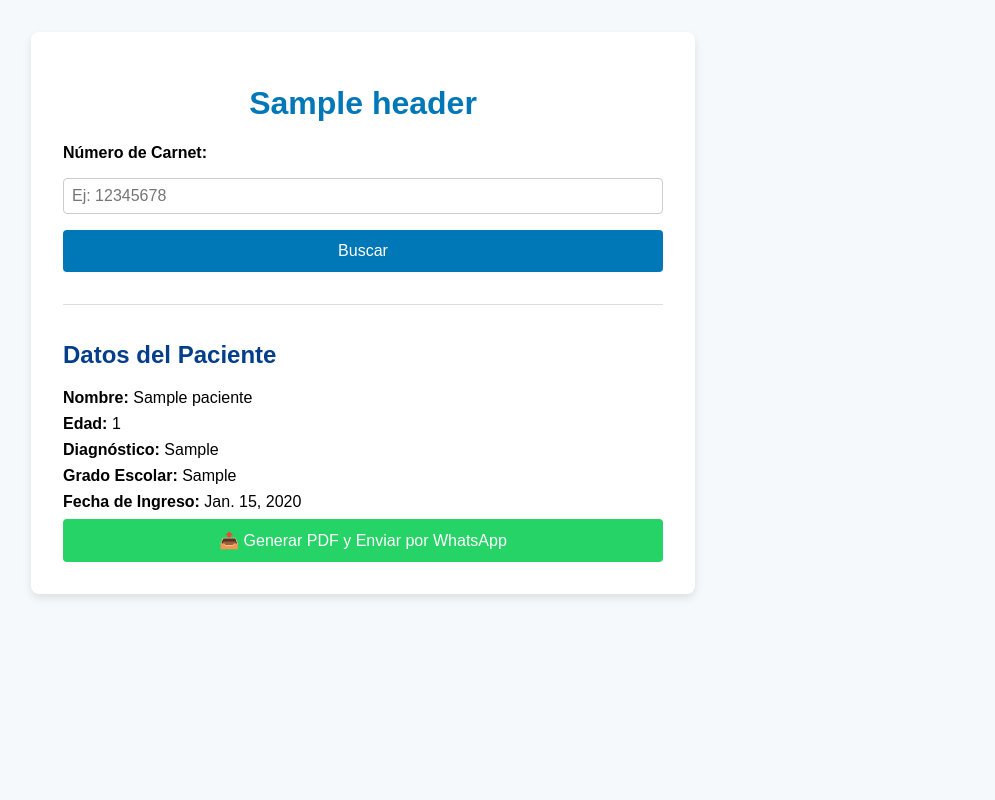
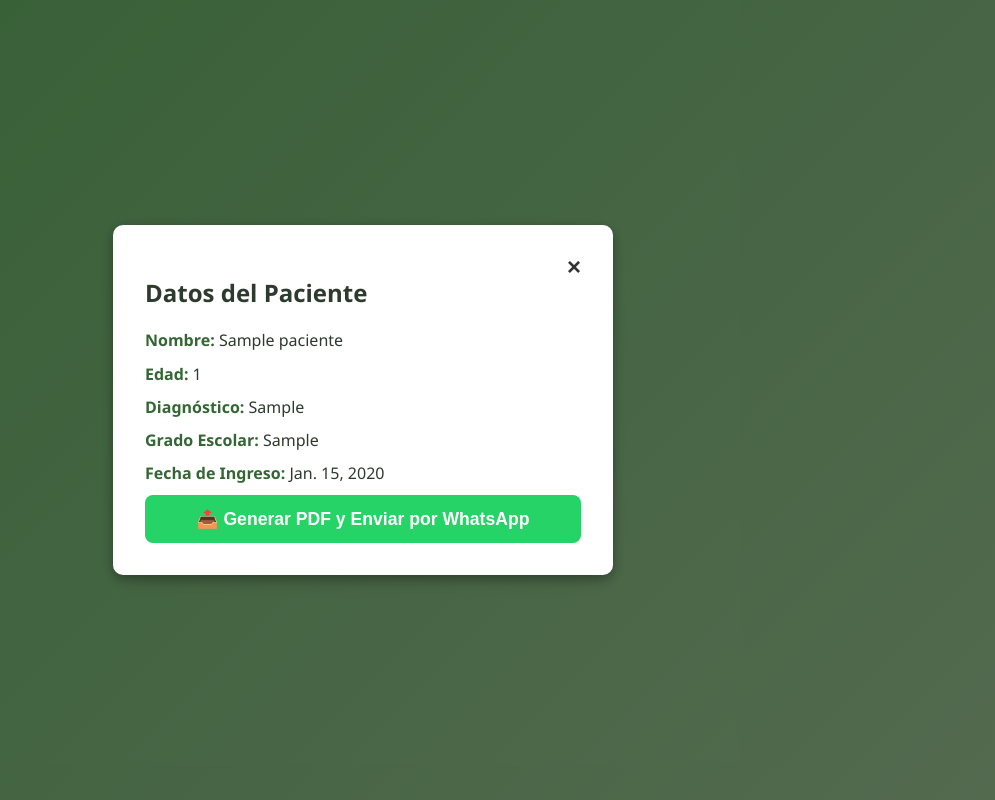
Before and after one commit to baronsmv/kiosco_crit, a Django app: template backend/pacientes/templates/pacientes/buscar_paciente.html in a window 1280 px wide. Shown: the whole page, without its empty margins (277-1272 px from the left). Run offline with Django 5.2, Linux system fonts and the light colour scheme; tables that the repository leaves empty hold one stand-in row (values such as "Sample post"); the template is opened without the code that fills it: values that come from a table or form of the project are taken from there, most other values are stand-ins (such as "Sample title", 1, 10 or a date in 2020).

Commit message:
Better frontend, with a modal for patient data.

```diff
--- a/backend/pacientes/static/pacientes/css/buscar_paciente.css
+++ b/backend/pacientes/static/pacientes/css/buscar_paciente.css
@@ -1,29 +1,37 @@
-:root {
-    --bg-color: #f5f9fc;
-    --primary-color: #0077b6;
-    --secondary-color: #023e8a;
-    --text-color: #333;
+/* Reset básico */
+* {
+    box-sizing: border-box;
 }
 
 body {
-    font-family: Arial, sans-serif;
-    background-color: var(--bg-color);
+    font-family: 'Segoe UI', Tahoma, Geneva, Verdana, sans-serif;
+    background: linear-gradient(135deg, #6abf69 0%, #a8d5a0 100%);
+    min-height: 100vh;
     margin: 0;
+    display: flex;
+    justify-content: center;
+    align-items: flex-start;
     padding: 2rem;
+    color: #2d3a2e;
 }
 
 .container {
-    max-width: 600px;
     margin: auto;
     background: white;
-    padding: 2rem;
-    border-radius: 8px;
-    box-shadow: 0 4px 8px rgba(0,0,0,0.1);
+    border-radius: 12px;
+    box-shadow: 0 8px 24px rgba(0, 0, 0, 0.15);
+    padding: 2.5rem 3rem;
+    max-width: 480px;
+    width: 100%;
+    animation: fadeInUp 0.6s ease forwards;
 }
 
 h1 {
-    color: var(--primary-color);
     text-align: center;
+    font-weight: 700;
+    font-size: 2.2rem;
+    margin-bottom: 1.8rem;
+    color: #336633;
 }
 
 form {
@@ -33,44 +41,244 @@ form {
 }
 
 label {
-    font-weight: bold;
+    font-weight: 600;
+    font-size: 1rem;
+    margin-bottom: 0.3rem;
 }
 
 input[type="text"] {
-    padding: 0.5rem;
+    padding: 0.6rem 1rem;
+    border: 2px solid #a8d5a0;
+    border-radius: 8px;
     font-size: 1rem;
-    border: 1px solid #ccc;
-    border-radius: 4px;
+    transition: border-color 0.3s ease;
+}
+
+input[type="text"]:focus {
+    outline: none;
+    border-color: #4caf50;
+    box-shadow: 0 0 8px #a8d5a0;
 }
 
 button {
-    background-color: var(--primary-color);
+    background-color: #4caf50;
     color: white;
-    padding: 0.75rem;
+    padding: 0.75rem 1rem;
     border: none;
-    font-size: 1rem;
-    border-radius: 4px;
+    border-radius: 8px;
+    font-weight: 700;
+    font-size: 1.1rem;
     cursor: pointer;
+    transition: background-color 0.25s ease;
 }
 
-button:hover {
-    background-color: var(--secondary-color);
+button:hover,
+button:focus {
+    background-color: #388e3c;
 }
 
-.datos-paciente {
-    margin-top: 2rem;
-    border-top: 1px solid #ddd;
-    padding-top: 1rem;
+.form-group {
+    display: flex;
+    flex-direction: column;
+    align-items: center;
+    text-align: center;
+    margin-bottom: 1.5rem;
 }
 
-.datos-paciente h2 {
-    color: var(--secondary-color);
+.form-group label {
+    font-weight: 600;
+    font-size: 1rem;
+    margin-bottom: 0.5rem;
+}
+
+.form-group input {
+    padding: 0.6rem 1rem;
+    border: 2px solid #a8d5a0;
+    border-radius: 8px;
+    font-size: 1rem;
+}
+
+.modal {
+    position: fixed;
+    top: 0;
+    left: 0;
+    width: 100vw;
+    height: 100vh;
+    background-color: rgba(0, 0, 0, 0.5);
+    display: flex;
+    justify-content: center;
+    align-items: center;
+    opacity: 0;
+    pointer-events: none;
+    z-index: 10000;
+    transition: opacity 0.3s ease;
+}
+
+.modal.visible {
+    display: flex;
+}
+
+.modal.show {
+    opacity: 1;
+    pointer-events: auto;
+}
+
+.modal-content {
+    background-color: white;
+    border-radius: 10px;
+    padding: 2rem;
+    width: 90%;
+    max-width: 500px;
+    box-shadow: 0 4px 12px rgba(0, 0, 0, 0.3);
+    transform: translateY(20px);
+    opacity: 0;
+    transition: transform 0.3s ease, opacity 0.3s ease;
+}
+
+.modal.show .modal-content {
+    transform: translateY(0);
+    opacity: 1;
+}
+
+.close-btn {
+    position: absolute;
+    top: 1rem;
+    right: 1rem;
+    font-size: 1.5rem;
+    background: transparent;
+    border: none;
+    cursor: pointer;
+    color: #333;
+}
+
+.modal:focus {
+    outline: none;
+}
+
+.modal-content:focus {
+    outline: 2px solid #2a9d8f;
 }
 
 .dato {
-    margin-bottom: 0.5rem;
+    margin-bottom: 0.7rem;
+    font-size: 1rem;
 }
 
 .dato span {
-    font-weight: bold;
+    font-weight: 600;
+    color: #336633;
 }
+
+button[style] {
+    margin-top: 1.2rem;
+    width: 100%;
+    font-size: 1.15rem;
+    padding: 0.85rem;
+    border-radius: 8px;
+    border: none;
+    cursor: pointer;
+    transition: background-color 0.25s ease;
+}
+
+button[style]:hover,
+button[style]:focus {
+    background-color: #1ebe47 !important;
+}
+
+p[style] {
+    font-weight: 600;
+    font-size: 1rem;
+}
+
+/* Animaciones */
+@keyframes fadeInUp {
+    from {
+        opacity: 0;
+        transform: translateY(20px);
+    }
+    to {
+        opacity: 1;
+        transform: translateY(0);
+    }
+}
+
+@keyframes fadeIn {
+    from {
+        opacity: 0;
+    }
+    to {
+        opacity: 1;
+    }
+}
+
+/* Íconos */
+.input-group {
+    position: relative;
+    display: flex;
+    align-items: center;
+}
+
+.input-group.error input {
+    border-color: #e63946;
+    box-shadow: 0 0 6px #e63946aa;
+}
+
+.icon-error {
+    position: absolute;
+    right: 10px;
+    width: 20px;
+    height: 20px;
+    pointer-events: none;
+    background: url('#icon-error') no-repeat center;
+    fill: #e63946;
+}
+
+/* Como background url con símbolo no funciona en todos los navegadores,
+   usaremos ::after con SVG inline */
+.input-group.error::after {
+    content: '';
+    position: absolute;
+    right: 10px;
+    width: 20px;
+    height: 20px;
+    background: none;
+    pointer-events: none;
+    mask: url('#icon-error') no-repeat center;
+    -webkit-mask: url('#icon-error') no-repeat center;
+    background-color: #e63946;
+}
+
+/* Mensajes de error */
+.error-message {
+    color: #e63946;
+    font-weight: 600;
+    margin-top: 0.25rem;
+    font-size: 0.9rem;
+}
+
+/* Botón verde WhatsApp con hover */
+.btn-whatsapp {
+    background-color: #25D366;
+    color: white;
+    border: none;
+    padding: 0.85rem 1rem;
+    border-radius: 8px;
+    cursor: pointer;
+    font-weight: 700;
+    font-size: 1.1rem;
+    transition: background-color 0.25s ease;
+    width: 100%;
+}
+
+.btn-whatsapp:hover,
+.btn-whatsapp:focus {
+    background-color: #1ebe47;
+    outline: none;
+}
+
+/* Responsive */
+@media (max-width: 520px) {
+    .container {
+        padding: 2rem 1.5rem;
+    }
+}
--- /dev/null
+++ b/backend/pacientes/static/pacientes/js/buscar_paciente.js
@@ -0,0 +1,67 @@
+function cerrarModal() {
+    const modal = document.getElementById("modal-paciente");
+    if (!modal) return;
+
+    modal.classList.remove("show");
+
+    setTimeout(() => {
+        modal.classList.remove("visible");
+
+        const input = document.getElementById("carnet");
+        if (input) {
+            input.focus();
+        }
+    }, 300);
+}
+
+document.addEventListener("DOMContentLoaded", function () {
+    const modal = document.getElementById("modal-paciente");
+
+    if (modal && modal.classList.contains("visible")) {
+        // Fuerza el reflow y luego aplica 'show' para activar transición
+        setTimeout(() => {
+            modal.classList.add("show");
+            modal.focus();
+        }, 20); // Delay pequeño para permitir pintar el estado inicial
+    }
+
+    if (modal && modal.classList.contains("show")) {
+        // Dale foco al modal
+        modal.focus();
+
+        // Tecla Escape
+        document.addEventListener("keydown", function (e) {
+            if (e.key === "Escape") {
+                cerrarModal();
+            }
+
+            // Loop de Tab
+            if (e.key === "Tab") {
+                const focusables = modal.querySelectorAll(
+                    'button, [href], input, select, textarea, [tabindex]:not([tabindex="-1"])'
+                );
+                const first = focusables[0];
+                const last = focusables[focusables.length - 1];
+
+                if (e.shiftKey) {
+                    if (document.activeElement === first) {
+                        e.preventDefault();
+                        last.focus();
+                    }
+                } else {
+                    if (document.activeElement === last) {
+                        e.preventDefault();
+                        first.focus();
+                    }
+                }
+            }
+        });
+
+        // Cerrar al hacer clic fuera del contenido
+        window.addEventListener("click", function (event) {
+            if (event.target === modal) {
+                cerrarModal();
+            }
+        });
+    }
+});
--- a/backend/pacientes/templates/pacientes/buscar_paciente.html
+++ b/backend/pacientes/templates/pacientes/buscar_paciente.html
@@ -8,18 +8,46 @@
     <link href="{% static 'pacientes/css/buscar_paciente.css' %}" rel="stylesheet">
 </head>
 <body>
-<div class="container">
-    <h1>{{ header }}</h1>
-    <form method="POST">
+<div aria-labelledby="main-title" class="container" role="main">
+    <h1 id="main-title">{{ header }}</h1>
+    <form aria-describedby="form-error" method="POST" novalidate>
         {% csrf_token %}
-        <label for="carnet">Número de Carnet:</label>
-        <input id="carnet" name="carnet" placeholder="Ej: 12345678" required type="text">
-        <button type="submit">Buscar</button>
+        <div class="form-group">
+            <label for="carnet">{{ form_label }}</label>
+            <div class="input-group {% if form_error %}error{% endif %}">
+                <input
+                        id="carnet"
+                        name="carnet"
+                        placeholder="{{ form_placeholder }}"
+                        required
+                        type="text"
+                        value=""
+                >
+                {% if form_error %}
+                <span aria-hidden="true" class="icon-error" title="Error">
+                  <svg height="20" width="20">
+                    <use href="#icon-error"></use>
+                  </svg>
+                </span>
+                {% endif %}
+            </div>
+        </div>
+        <button aria-label="Buscar paciente por carnet" type="submit">{{ button_label }}</button>
     </form>
+</div>
 
-    {% if paciente %}
-    <div aria-live="polite" class="datos-paciente">
-        <h2>Datos del Paciente</h2>
+{% if paciente %}
+<div
+        aria-labelledby="modal-title"
+        aria-modal="true"
+        class="modal visible"
+        id="modal-paciente"
+        role="dialog"
+        tabindex="-1"
+>
+    <div class="modal-content">
+        <button aria-label="Cerrar modal" class="close-btn" onclick="cerrarModal()">×</button>
+        <h2 id="modal-title">Datos del Paciente</h2>
         <div class="dato"><span>Nombre:</span> {{ paciente.nombre }}</div>
         <div class="dato"><span>Edad:</span> {{ paciente.edad }}</div>
         <div class="dato"><span>Diagnóstico:</span> {{ paciente.diagnostico }}</div>
@@ -27,15 +55,29 @@
         <div class="dato"><span>Fecha de Ingreso:</span> {{ paciente.fecha_ingreso }}</div>
         <form action="{% url 'enviar_pdf_whatsapp' paciente.carnet %}" method="POST">
             {% csrf_token %}
-            <input name="numero" type="hidden" value="573001234567"> <!-- número destino -->
-            <button style="background-color: #25D366; color: white;" type="submit">
+            <input name="numero" type="hidden" value="573001234567">
+            <button class="btn-whatsapp" type="submit">
                 📤 Generar PDF y Enviar por WhatsApp
             </button>
         </form>
     </div>
-    {% elif not paciente and carnet_proporcionado %}
-    <p style="color:red; margin-top: 1rem;">No se encontró ningún paciente con ese carnet.</p>
-    {% endif %}
 </div>
+{% elif not paciente and carnet_proporcionado %}
+<p aria-live="assertive" class="error-message" role="alert" style="margin-top: 1rem;">
+    ❌ No se encontró ningún paciente con ese carnet.
+</p>
+{% endif %}
+
+<!-- Ícono de error SVG -->
+<svg style="display:none;">
+    <symbol fill="none" id="icon-error" stroke="#e63946" stroke-linecap="round" stroke-linejoin="round" stroke-width="2"
+            viewBox="0 0 24 24">
+        <circle cx="12" cy="12" r="10"/>
+        <line x1="12" x2="12" y1="8" y2="12"/>
+        <line x1="12" x2="12" y1="16" y2="16"/>
+    </symbol>
+</svg>
+
+<script defer src="{% static 'pacientes/js/buscar_paciente.js' %}"></script>
 </body>
 </html>
```
Also changed, not shown: backend/pacientes/views.py (+24 -8 lines).
